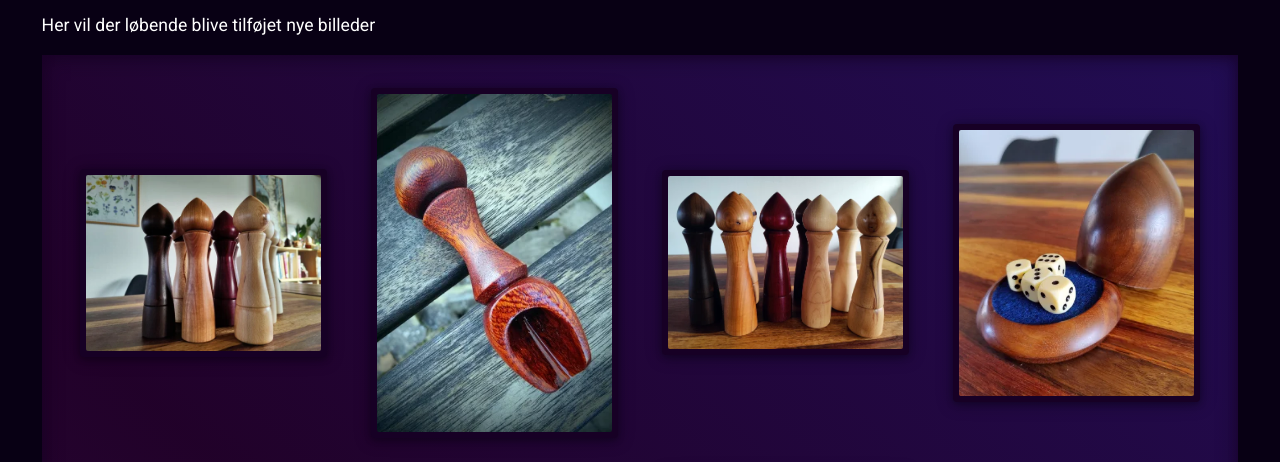
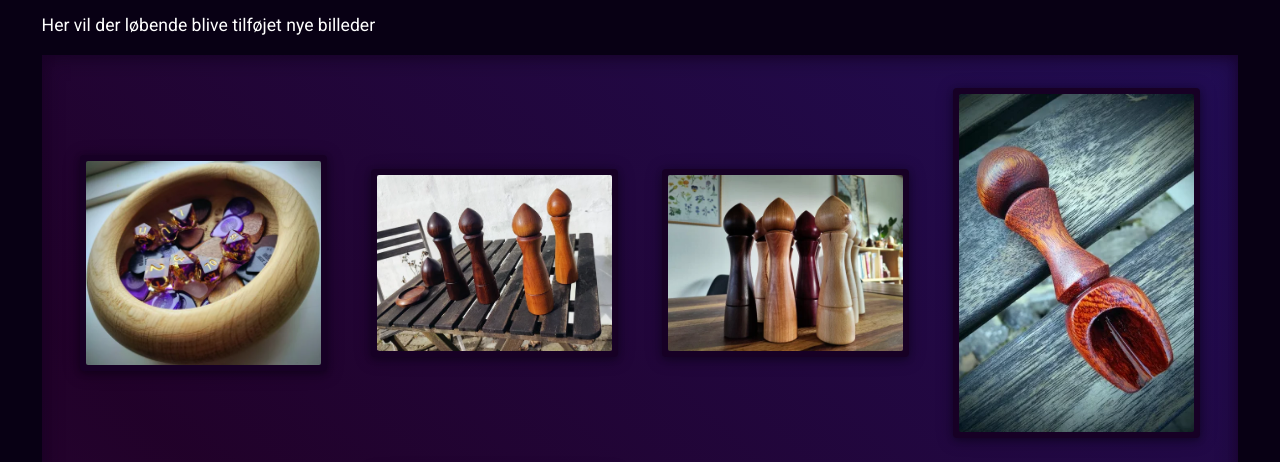
Before and after one commit to rx-mikkel/vingilot, a plain HTML site: page pages/gallery.html in a window 1280 px wide. Shown: the part 490-952 px from the top of the page. Drawn offline with Linux system fonts and the light colour scheme; a web font is replaced by a local one.

Commit message:
weekend image update

```diff
--- a/pages/gallery.html
+++ b/pages/gallery.html
@@ -32,6 +32,16 @@
 			<p>Her vil der løbende blive tilføjet nye billeder</p>
 			<div class="product">
 				<div class="gallery">
+					<button popovertarget="g08">
+						<div class="gallery-image-container">
+							<img src="../images/gallery/optimized/gallery_08_small.webp" alt="Dice and picks in a bowl made from oak" />
+						</div>
+					</button>
+					<button popovertarget="g07">
+						<div class="gallery-image-container">
+							<img src="../images/gallery/optimized/gallery_07_small.webp" alt="Pepper grinders and a raffle cup on a small cafe table" />
+						</div>
+					</button>
 					<button popovertarget="g06">
 						<div class="gallery-image-container">
 							<img src="../images/gallery/optimized/gallery_06_small.webp" alt="Pepper grinders" />
@@ -103,6 +113,12 @@
 						</div>
 					</button>
 
+					<div class="popover-image" popover id="g08">
+						<img src="../images/gallery/optimized/gallery_08.webp" loading="lazy" alt="Dice and picks in a bowl made from oak" />
+					</div>
+					<div class="popover-image" popover id="g07">
+						<img src="../images/gallery/optimized/gallery_07.webp" loading="lazy" alt="Pepper grinders and a raffle cup on a small cafe table" />
+					</div>
 					<div class="popover-image" popover id="g06">
 						<img src="../images/gallery/optimized/gallery_06.webp" loading="lazy" alt="Pepper grinders" />
 					</div>
```
Also changed, not shown: images/gallery/IMG20260323162457.jpg (deleted), images/gallery/IMG20260425145410~2.jpg (deleted), images/gallery/optimized/gallery_07.webp (added), images/gallery/optimized/gallery_07_small.webp (added), images/gallery/optimized/gallery_08.webp (added), images/gallery/optimized/gallery_08_small.webp (added), images/gallery/original_bf582141-3e30-4a94-97ed-e0a31c18b941_IMG20250518095842.jpg (deleted), 3 other files.
